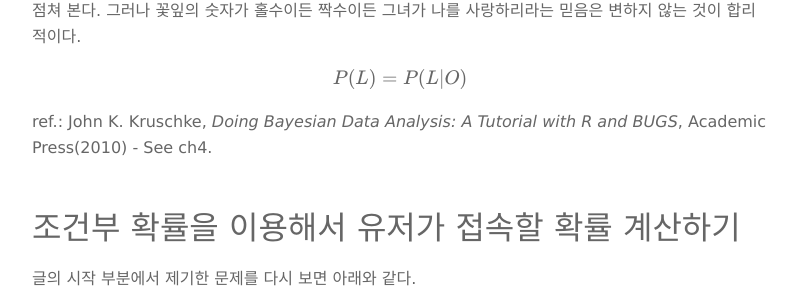
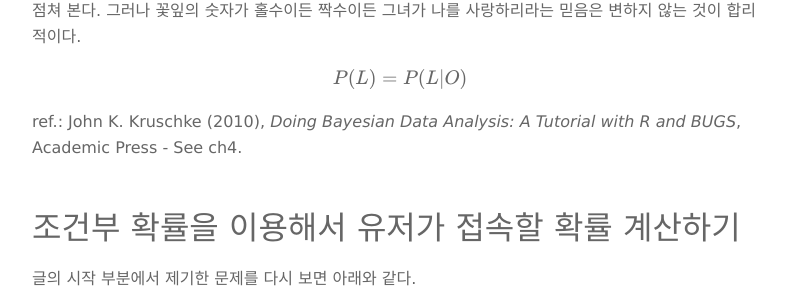
Before and after one commit to boxnwhiskr/boxnwhiskr.github.io, a Jekyll site: the page built from _posts/2015-03-06-calcuate_prob_of_access.markdown, in a window 1280 px wide and 900 px high, scrolled down 3010 px. Shown: the part 148-452 px from the top of the window, without its empty margins (240-1036 px from the left). Built offline with Jekyll 4.4.1, drawn with Linux system fonts in a browser that asks for light colours; nearby versions of some CDN libraries; some web fonts are replaced; formulas are drawn with MathJax 3.

Commit message:
Change minor thing

```diff
--- a/_posts/2015-03-06-calcuate_prob_of_access.markdown
+++ b/_posts/2015-03-06-calcuate_prob_of_access.markdown
@@ -108,7 +108,7 @@ $$P(L|S)=0.8$$
 
 $$P(L) = P(L|O)$$
 
-ref.: John K. Kruschke, _Doing Bayesian Data Analysis: A Tutorial with R and BUGS_, Academic Press(2010) - See ch4.
+ref.: John K. Kruschke (2010), _Doing Bayesian Data Analysis: A Tutorial with R and BUGS_, Academic Press - See ch4.
 
 # 조건부 확률을 이용해서 유저가 접속할 확률 계산하기
 
```
